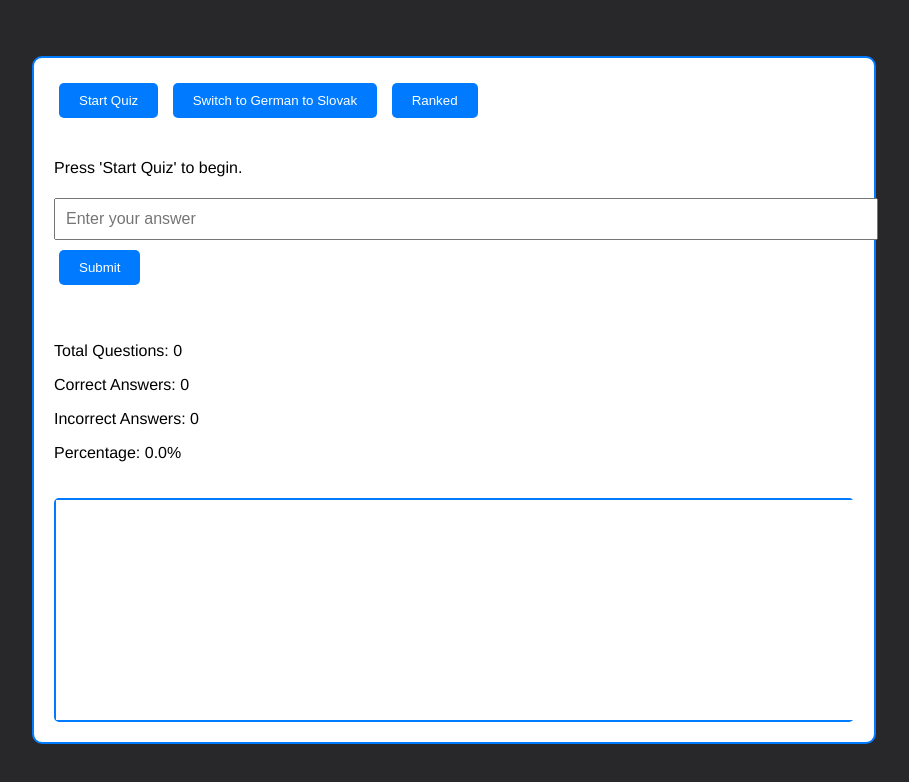
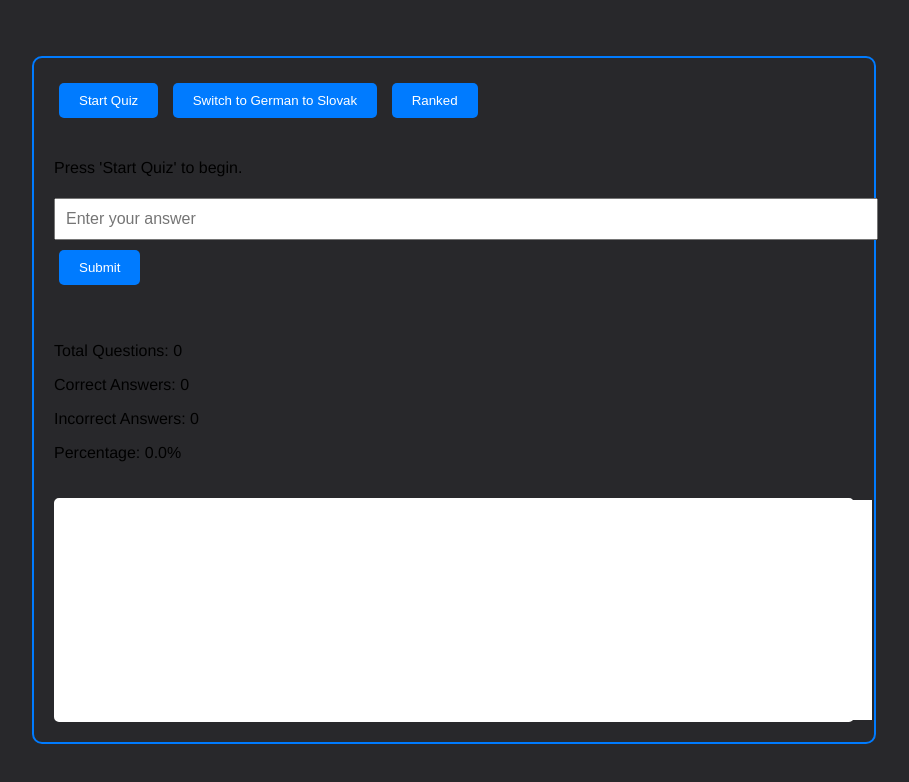
Before and after one commit to tpribula/dualnet, a website: page src/index.html in a window 1280 px wide. Shown: the whole page, without its empty margins (186-1095 px from the left). Drawn offline with Linux system fonts and the light colour scheme.

Commit message:
Update styles.css

```diff
--- a/src/styles.css
+++ b/src/styles.css
@@ -12,7 +12,7 @@ body {
 #quiz-container {
     display: flex;
     flex-direction: column;
-    background-color: #ffffff;
+    background-color: #28282B;
     border: 2px solid #007bff;
     border-radius: 10px;
     padding: 20px;
@@ -51,7 +51,7 @@ button:active {
 
 #asked-words {
     margin-top: 20px;
-    border: 2px solid #007bff;
+    border: 2px solid #ffffff;
     border-radius: 5px;
 }
 
```
